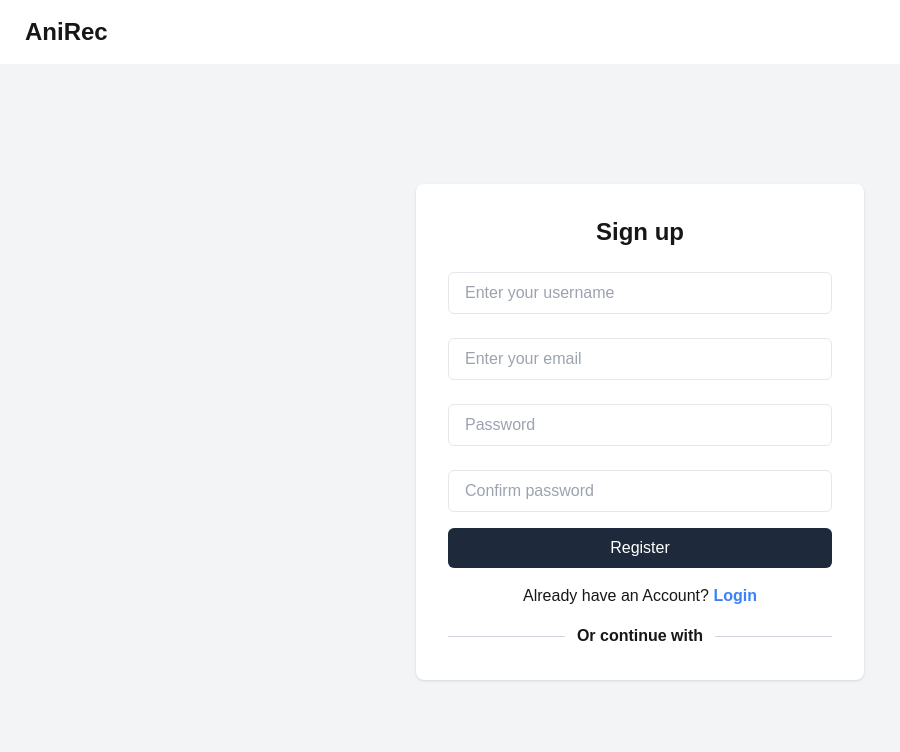
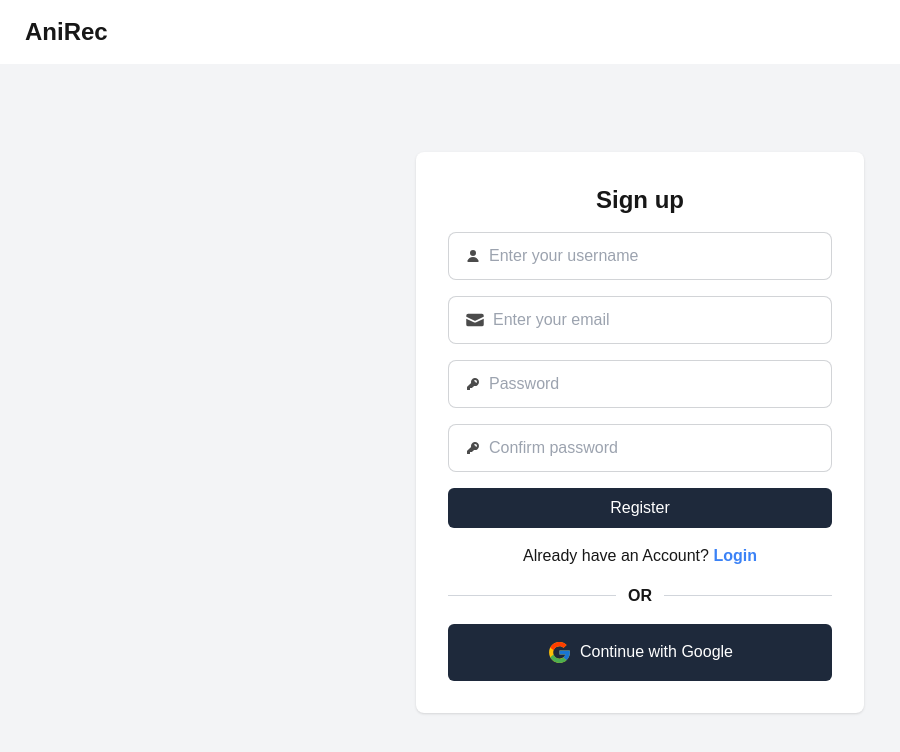
Before and after one commit to thuang323/AniRec, a Next.js app: page /register in a window 1280 px wide. Shown: the top 752 px of the page, without its empty margins (0-900 px from the left). Built offline with nearby package versions, Linux system fonts and the light colour scheme; no server answers.

Commit message:
added google sign in

```diff
--- a/src/app/login/page.js
+++ b/src/app/login/page.js
@@ -5,6 +5,7 @@
 import { useState } from "react";
 import { useRouter } from "next/navigation";
 import { doc, getDoc } from "firebase/firestore";
+import GoogleSign from "@/component/googleSign";
 
 export default function Login() {
   const [email, setEmail] = useState("");
@@ -42,35 +43,45 @@
           AniRec
         </a>
       </div>
-      <form
-        onSubmit={handleLogin}
-        className="flex flex-col justify-center h-full items-center space-y-8"
-      >
+      <div className="flex flex-col justify-center h-full items-center space-y-8">
         <h1 className="text-3xl font-bold">Welcome to AniRec</h1>
         <div className="bg-white p-8 space-y-4 rounded-lg max-w-md w-full shadow">
+          <form onSubmit={handleLogin} className="space-y-4">
             <h1 className="text-2xl text-center font-bold">Sign in</h1>
-          <div className="mt-8 flex flex-col">
-            <label>Email</label>
+            <label className="input input-bordered flex items-center gap-2">
+              <svg
+                xmlns="http://www.w3.org/2000/svg"
+                viewBox="0 0 16 16"
+                className="h-5 w-5 opacity-70"
+              >
+                <path d="M2.5 3A1.5 1.5 0 0 0 1 4.5v.793c.026.009.051.02.076.032L7.674 8.51c.206.1.446.1.652 0l6.598-3.185A.755.755 0 0 1 15 5.293V4.5A1.5 1.5 0 0 0 13.5 3h-11Z" />
+                <path d="M15 6.954 8.978 9.86a2.25 2.25 0 0 1-1.956 0L1 6.954V11.5A1.5 1.5 0 0 0 2.5 13h11a1.5 1.5 0 0 0 1.5-1.5V6.954Z" />
+              </svg>
               <input
                 type="email"
                 value={email}
                 onChange={(e) => setEmail(e.target.value)}
                 placeholder="Enter your email"
                 required
-              className="border mt-2 p-2 rounded-md"
               />
-          </div>
-          <div className="mt-8 flex flex-col">
-            <label>Password</label>
+            </label>
+            <label className="input input-bordered flex items-center gap-2">
+              <svg
+                xmlns="http://www.w3.org/2000/svg"
+                viewBox="0 0 16 16"
+                fill="currentColor"
+                className="h-4 w-4 opacity-70"
+              >
+                <path d="M14 6a4 4 0 0 1-4.899 3.899l-1.955 1.955a.5.5 0 0 1-.353.146H5v1.5a.5.5 0 0 1-.5.5h-2a.5.5 0 0 1-.5-.5v-2.293a.5.5 0 0 1 .146-.353l3.955-3.955A4 4 0 1 1 14 6Zm-4-2a.75.75 0 0 0 0 1.5.5.5 0 0 1 .5.5.75.75 0 0 0 1.5 0 2 2 0 0 0-2-2Z" />
+              </svg>
               <input
                 type="password"
                 value={password}
                 onChange={(e) => setPassword(e.target.value)}
                 placeholder="••••••••"
                 required
-              className="border mt-2 p-2 rounded-md"
               />
-          </div>
+            </label>
 
             <button
               type="submit"
@@ -92,38 +103,13 @@
             {/* horizontal with text */}
             <div className="flex items-center mx-auto my-8">
               <div className="flex-grow border-t border-gray-300"></div>
-            <span className="mx-3 font-bold">Or continue with</span>
+              <span className="mx-3 font-bold">OR</span>
               <div className="flex-grow border-t border-gray-300"></div>
             </div>
-
-          {/* <button className="bg-slate-800 w-full p-4 inline-flex justify-center space-x-2 rounded-md">
-            <svg
-              xmlns="http://www.w3.org/2000/svg"
-              width="25"
-              height="25"
-              viewBox="0 0 48 48"
-            >
-              <path
-                fill="#FFC107"
-                d="M43.611,20.083H42V20H24v8h11.303c-1.649,4.657-6.08,8-11.303,8c-6.627,0-12-5.373-12-12c0-6.627,5.373-12,12-12c3.059,0,5.842,1.154,7.961,3.039l5.657-5.657C34.046,6.053,29.268,4,24,4C12.955,4,4,12.955,4,24c0,11.045,8.955,20,20,20c11.045,0,20-8.955,20-20C44,22.659,43.862,21.35,43.611,20.083z"
-              ></path>
-              <path
-                fill="#FF3D00"
-                d="M6.306,14.691l6.571,4.819C14.655,15.108,18.961,12,24,12c3.059,0,5.842,1.154,7.961,3.039l5.657-5.657C34.046,6.053,29.268,4,24,4C16.318,4,9.656,8.337,6.306,14.691z"
-              ></path>
-              <path
-                fill="#4CAF50"
-                d="M24,44c5.166,0,9.86-1.977,13.409-5.192l-6.19-5.238C29.211,35.091,26.715,36,24,36c-5.202,0-9.619-3.317-11.283-7.946l-6.522,5.025C9.505,39.556,16.227,44,24,44z"
-              ></path>
-              <path
-                fill="#1976D2"
-                d="M43.611,20.083H42V20H24v8h11.303c-0.792,2.237-2.231,4.166-4.087,5.571c0.001-0.001,0.002-0.001,0.003-0.002l6.19,5.238C36.971,39.205,44,34,44,24C44,22.659,43.862,21.35,43.611,20.083z"
-              ></path>
-            </svg>
-            <span className="text-white">Continue with Google</span>
-          </button> */}
+          </form>
+          <GoogleSign />
         </div>
-      </form>
+      </div>
     </div>
   );
 }
--- a/src/app/register/page.js
+++ b/src/app/register/page.js
@@ -6,6 +6,7 @@
 import { auth, db } from "../../../firebase";
 import { doc, setDoc } from "firebase/firestore";
 import redirectIfAuth from "@/hooks/redirectIfAuth";
+import GoogleSign from "@/component/googleSign";
 
 export default function Register() {
   const [name, setName] = useState("");
@@ -54,50 +55,81 @@
         </a>
       </div>
       <div className="flex justify-center h-full items-center">
-        <form
-          onSubmit={handleRegister}
-          className="bg-white p-8 space-y-4 rounded-lg max-w-md w-full shadow"
+        <div className="bg-white p-8 space-y-4 rounded-lg max-w-md w-full shadow">
+          <form onSubmit={handleRegister} className="space-y-4">
+            <h1 className="text-2xl text-center font-bold">Sign up</h1>
+
+            <label className="input input-bordered flex items-center gap-2">
+              <svg
+                xmlns="http://www.w3.org/2000/svg"
+                viewBox="0 0 16 16"
+                className="h-4 w-4 opacity-70"
               >
-          <h1 className="text-2xl text-center font-bold">Sign up</h1>
-          <div className="mt-8 flex flex-col">
+                <path d="M8 8a3 3 0 1 0 0-6 3 3 0 0 0 0 6ZM12.735 14c.618 0 1.093-.561.872-1.139a6.002 6.002 0 0 0-11.215 0c-.22.578.254 1.139.872 1.139h9.47Z" />
+              </svg>
               <input
                 type="text"
+                value={name}
+                onChange={(e) => setName(e.target.value)}
                 placeholder="Enter your username"
-              onChange={(e) => setName(e.target.value)}
-              value={name}
                 required
-              className="border mt-2 px-4 py-2 rounded-md"
               />
-          </div>
-          <div className="mt-8 flex flex-col">
+            </label>
+            <label className="input input-bordered flex items-center gap-2">
+              <svg
+                xmlns="http://www.w3.org/2000/svg"
+                viewBox="0 0 16 16"
+                className="h-5 w-5 opacity-70"
+              >
+                <path d="M2.5 3A1.5 1.5 0 0 0 1 4.5v.793c.026.009.051.02.076.032L7.674 8.51c.206.1.446.1.652 0l6.598-3.185A.755.755 0 0 1 15 5.293V4.5A1.5 1.5 0 0 0 13.5 3h-11Z" />
+                <path d="M15 6.954 8.978 9.86a2.25 2.25 0 0 1-1.956 0L1 6.954V11.5A1.5 1.5 0 0 0 2.5 13h11a1.5 1.5 0 0 0 1.5-1.5V6.954Z" />
+              </svg>
               <input
                 type="email"
+                value={email}
+                onChange={(e) => setEmail(e.target.value)}
                 placeholder="Enter your email"
-              onChange={(e) => setEmail(e.target.value)}
-              value={email}
                 required
-              className="border mt-2 px-4 py-2 rounded-md"
               />
-          </div>
-          <div className="mt-8 flex flex-col">
+            </label>
+
+            <label className="input input-bordered flex items-center gap-2">
+              <svg
+                xmlns="http://www.w3.org/2000/svg"
+                viewBox="0 0 16 16"
+                className="h-4 w-4 opacity-70"
+              >
+                <path d="M14 6a4 4 0 0 1-4.899 3.899l-1.955 1.955a.5.5 0 0 1-.353.146H5v1.5a.5.5 0 0 1-.5.5h-2a.5.5 0 0 1-.5-.5v-2.293a.5.5 0 0 1 .146-.353l3.955-3.955A4 4 0 1 1 14 6Zm-4-2a.75.75 0 0 0 0 1.5.5.5 0 0 1 .5.5.75.75 0 0 0 1.5 0 2 2 0 0 0-2-2Z" />
+              </svg>
               <input
                 type="password"
+                value={password}
+                onChange={(e) => setPassword(e.target.value)}
                 placeholder="Password"
-              onChange={(e) => setPassword(e.target.value)}
-              value={password}
                 required
-              className="border mt-2 px-4 py-2 rounded-md"
               />
-          </div>
-          <div className="mt-8 flex flex-col">
+            </label>
+
+            <label
+              className={`input input-bordered flex items-center gap-2 ${
+                error ? "input-error" : ""
+              }`}
+            >
+              <svg
+                xmlns="http://www.w3.org/2000/svg"
+                viewBox="0 0 16 16"
+                className="h-4 w-4 opacity-70"
+              >
+                <path d="M14 6a4 4 0 0 1-4.899 3.899l-1.955 1.955a.5.5 0 0 1-.353.146H5v1.5a.5.5 0 0 1-.5.5h-2a.5.5 0 0 1-.5-.5v-2.293a.5.5 0 0 1 .146-.353l3.955-3.955A4 4 0 1 1 14 6Zm-4-2a.75.75 0 0 0 0 1.5.5.5 0 0 1 .5.5.75.75 0 0 0 1.5 0 2 2 0 0 0-2-2Z" />
+              </svg>
               <input
                 type="password"
+                value={confirmPassword}
+                onChange={(e) => setConfirmPassword(e.target.value)}
                 placeholder="Confirm password"
-              onChange={(e) => setConfirmPassword(e.target.value)}
-              value={confirmPassword}
                 required
-              className="border mt-2 px-4 py-2 rounded-md"
               />
+            </label>
             {error && (
               <p className="text-red-500 inline-flex">
                 <svg
@@ -110,7 +142,6 @@
                 {error}
               </p>
             )}
-          </div>
 
             <button
               type="submit"
@@ -132,37 +163,12 @@
             {/* horizontal with text */}
             <div className="flex items-center mx-auto my-8">
               <div className="flex-grow border-t border-gray-300"></div>
-            <span className="mx-3 font-bold">Or continue with</span>
+              <span className="mx-3 font-bold">OR</span>
               <div className="flex-grow border-t border-gray-300"></div>
             </div>
-
-          {/* <button className="bg-slate-800 w-full p-4 inline-flex justify-center space-x-2 rounded-md">
-            <svg
-              xmlns="http://www.w3.org/2000/svg"
-              width="25"
-              height="25"
-              viewBox="0 0 48 48"
-            >
-              <path
-                fill="#FFC107"
-                d="M43.611,20.083H42V20H24v8h11.303c-1.649,4.657-6.08,8-11.303,8c-6.627,0-12-5.373-12-12c0-6.627,5.373-12,12-12c3.059,0,5.842,1.154,7.961,3.039l5.657-5.657C34.046,6.053,29.268,4,24,4C12.955,4,4,12.955,4,24c0,11.045,8.955,20,20,20c11.045,0,20-8.955,20-20C44,22.659,43.862,21.35,43.611,20.083z"
-              ></path>
-              <path
-                fill="#FF3D00"
-                d="M6.306,14.691l6.571,4.819C14.655,15.108,18.961,12,24,12c3.059,0,5.842,1.154,7.961,3.039l5.657-5.657C34.046,6.053,29.268,4,24,4C16.318,4,9.656,8.337,6.306,14.691z"
-              ></path>
-              <path
-                fill="#4CAF50"
-                d="M24,44c5.166,0,9.86-1.977,13.409-5.192l-6.19-5.238C29.211,35.091,26.715,36,24,36c-5.202,0-9.619-3.317-11.283-7.946l-6.522,5.025C9.505,39.556,16.227,44,24,44z"
-              ></path>
-              <path
-                fill="#1976D2"
-                d="M43.611,20.083H42V20H24v8h11.303c-0.792,2.237-2.231,4.166-4.087,5.571c0.001-0.001,0.002-0.001,0.003-0.002l6.19,5.238C36.971,39.205,44,34,44,24C44,22.659,43.862,21.35,43.611,20.083z"
-              ></path>
-            </svg>
-            <span className="text-white">Continue with Google</span>
-          </button> */}
           </form>
+          <GoogleSign />
+        </div>
       </div>
     </div>
   );
--- /dev/null
+++ b/src/component/googleSign.js
@@ -0,0 +1,64 @@
+"use client";
+
+import { GoogleAuthProvider, signInWithPopup } from "firebase/auth";
+import { auth, db } from "../../firebase";
+import { doc, getDoc, setDoc } from "firebase/firestore";
+import { useRouter } from "next/navigation";
+
+export default function GoogleSign() {
+  const router = useRouter();
+
+  const handleGoogleSignIn = async () => {
+    try {
+      const provider = new GoogleAuthProvider();
+      const result = await signInWithPopup(auth, provider);
+      const user = result.user;
+
+      const userDoc = await getDoc(doc(db, "users", user.uid));
+      if (userDoc.exists()) {
+        console.log("Logging in user with Google");
+      } else {
+        await setDoc(doc(db, "users", user.uid), {
+          name: user.displayName,
+          email: user.email,
+        });
+        console.log("New Google sign-in user");
+      }
+      router.push("/");
+    } catch (error) {
+      console.error(error.message);
+    }
+  };
+
+  return (
+    <button
+      onClick={handleGoogleSignIn}
+      className="bg-slate-800 w-full p-4 inline-flex justify-center rounded-md space-x-2"
+    >
+      <svg
+        xmlns="http://www.w3.org/2000/svg"
+        width="25"
+        height="25"
+        viewBox="0 0 48 48"
+      >
+        <path
+          fill="#FFC107"
+          d="M43.611,20.083H42V20H24v8h11.303c-1.649,4.657-6.08,8-11.303,8c-6.627,0-12-5.373-12-12c0-6.627,5.373-12,12-12c3.059,0,5.842,1.154,7.961,3.039l5.657-5.657C34.046,6.053,29.268,4,24,4C12.955,4,4,12.955,4,24c0,11.045,8.955,20,20,20c11.045,0,20-8.955,20-20C44,22.659,43.862,21.35,43.611,20.083z"
+        ></path>
+        <path
+          fill="#FF3D00"
+          d="M6.306,14.691l6.571,4.819C14.655,15.108,18.961,12,24,12c3.059,0,5.842,1.154,7.961,3.039l5.657-5.657C34.046,6.053,29.268,4,24,4C16.318,4,9.656,8.337,6.306,14.691z"
+        ></path>
+        <path
+          fill="#4CAF50"
+          d="M24,44c5.166,0,9.86-1.977,13.409-5.192l-6.19-5.238C29.211,35.091,26.715,36,24,36c-5.202,0-9.619-3.317-11.283-7.946l-6.522,5.025C9.505,39.556,16.227,44,24,44z"
+        ></path>
+        <path
+          fill="#1976D2"
+          d="M43.611,20.083H42V20H24v8h11.303c-0.792,2.237-2.231,4.166-4.087,5.571c0.001-0.001,0.002-0.001,0.003-0.002l6.19,5.238C36.971,39.205,44,34,44,24C44,22.659,43.862,21.35,43.611,20.083z"
+        ></path>
+      </svg>
+      <span className="text-white">Continue with Google</span>
+    </button>
+  );
+}
--- a/src/component/navbar.js
+++ b/src/component/navbar.js
@@ -63,8 +63,7 @@
         <svg
           xmlns="http://www.w3.org/2000/svg"
           viewBox="0 0 16 16"
-          fill="currentColor"
-          className="h-4 w-4 opacity-70"
+          className="h-5 w-5 opacity-70"
         >
           <path
             fillRule="evenodd"
```
Lines whose indentation alone changed are shown as unchanged.
